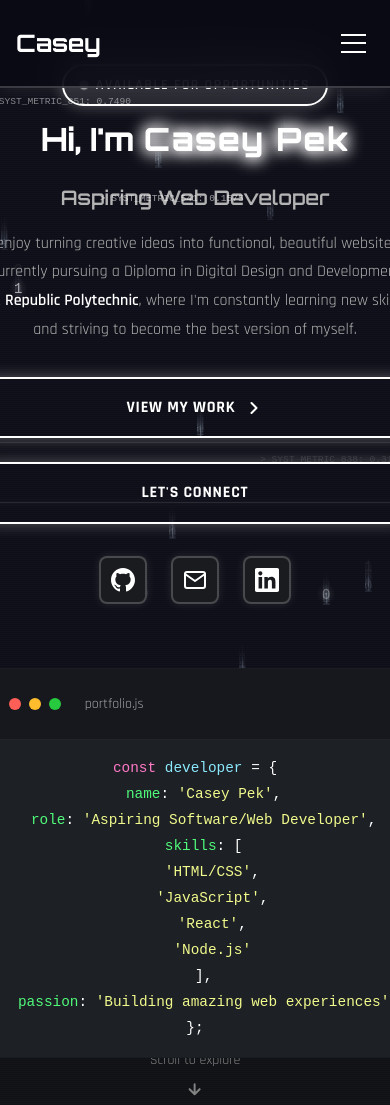
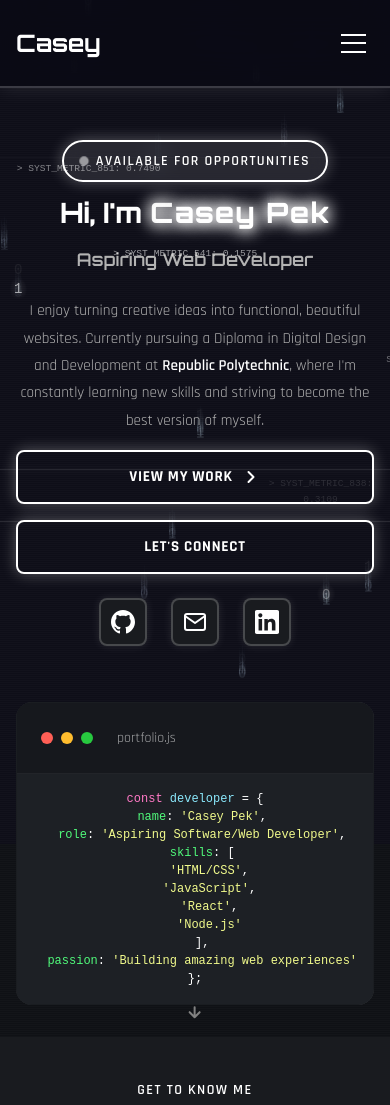
Before and after one commit to 24045990CaseyRP/Portfolio_Website, a website: page index.html in a window 390 px wide. Shown: the top 1105 px of the page. Drawn offline with nearby package versions, Linux system fonts and the light colour scheme.

Commit message:
updates to mobile view

```diff
--- a/styles.css
+++ b/styles.css
@@ -1205,11 +1205,11 @@ section {
         top: 80px;
         left: 0;
         right: 0;
-        background: rgba(255, 255, 255, 0.98);
+        background: rgba(10, 10, 20, 0.98);
         backdrop-filter: blur(20px);
         flex-direction: column;
         padding: var(--spacing-lg);
-        border-bottom: 1px solid rgba(0, 0, 0, 0.1);
+        border-bottom: 1px solid rgba(255, 255, 255, 0.1);
         transform: translateY(-100%);
         opacity: 0;
         transition: all var(--transition-base);
@@ -1254,30 +1254,52 @@ section {
 @media (max-width: 480px) {
     :root {
         --spacing-lg: 1rem;
-        --spacing-xl: 2rem;
-        --spacing-2xl: 3rem;
-        --spacing-3xl: 4rem;
+        --spacing-xl: 1.5rem;
+        --spacing-2xl: 2rem;
+        --spacing-3xl: 2.5rem;
+    }
+
+    .hero {
+        min-height: auto;
+        padding-top: 140px;
+        padding-bottom: var(--spacing-2xl);
     }
 
     .hero-title {
-        font-size: 2rem;
+        font-size: 1.75rem;
+        margin-bottom: var(--spacing-sm);
     }
 
     .hero-subtitle {
-        font-size: 1.25rem;
+        font-size: 1.1rem;
+        margin-bottom: var(--spacing-md);
     }
 
     .hero-description {
-        font-size: 1rem;
+        font-size: 0.95rem;
+        margin-bottom: var(--spacing-lg);
     }
 
     .hero-cta {
         flex-direction: column;
+        gap: var(--spacing-sm);
     }
 
     .btn {
         width: 100%;
         justify-content: center;
+        padding: 0.8rem 1.5rem;
+        font-size: 0.95rem;
+    }
+
+    .visual-card {
+        margin-top: var(--spacing-lg);
+    }
+
+    .window-content {
+        padding: var(--spacing-sm);
+        font-size: 0.75rem;
+        line-height: 1.5;
     }
 }
 
```
